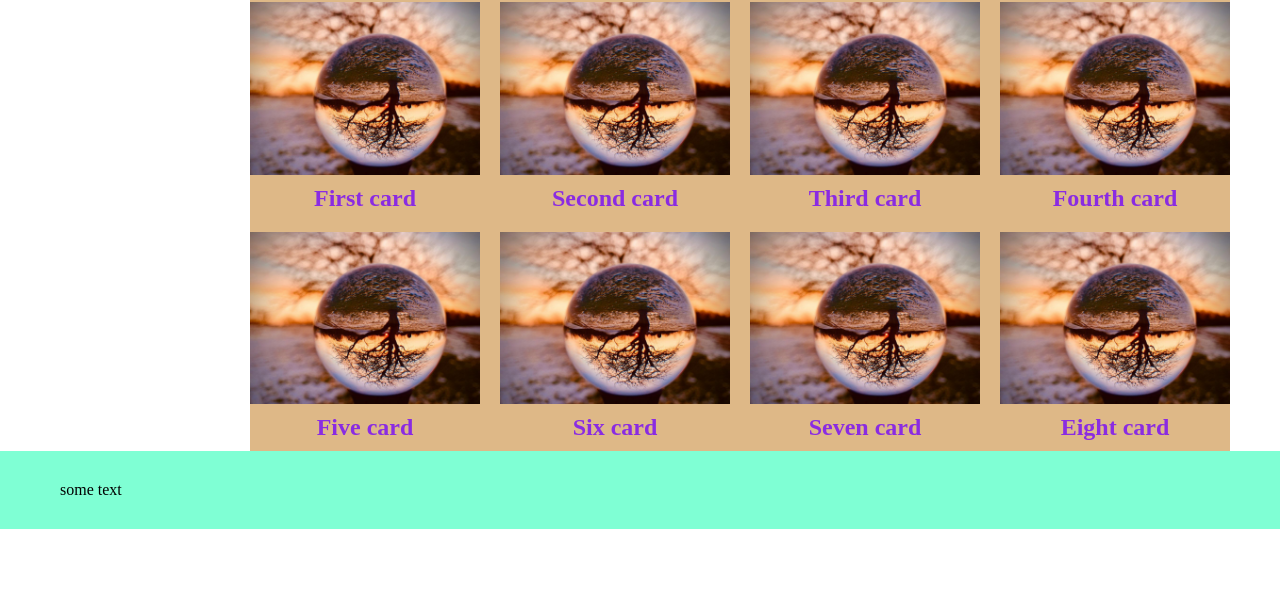
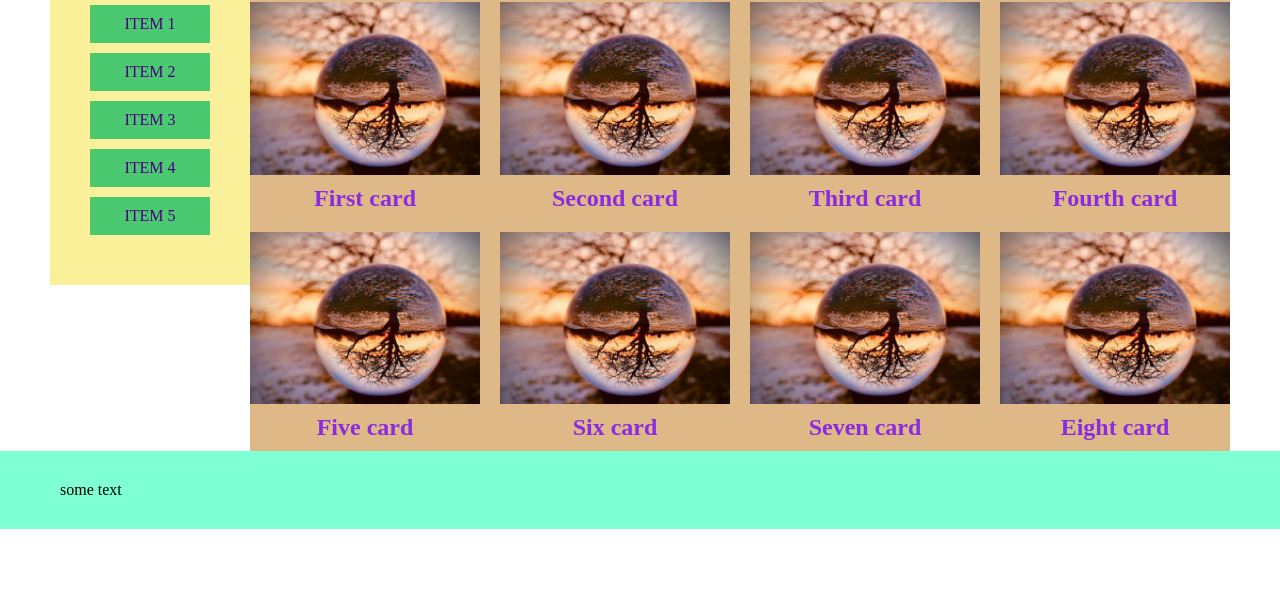
Before and after one commit to M1ndSeeker/close-repo, a plain HTML site: page inline_razmetka/index.html in a window 1280 px wide. Shown: the part 201-800 px from the top of the page. Drawn offline with Linux system fonts and the light colour scheme.

Commit message:
feat: add sidebar navigation

```diff
--- a/inline_razmetka/css/style.css
+++ b/inline_razmetka/css/style.css
@@ -30,6 +30,32 @@ aside, main {
 
 aside {
     width: 200px;
+    background-color:rgb(250, 240, 153)
+}
+
+.sidebar-menu {
+    padding: 40px 30px;
+    list-style: none;
+}
+
+.sidebar-menu li {
+    display: block;
+    margin: 10px;
+}
+
+.sidebar-menu a {
+    display: block;
+    padding: 10px;
+    background-color: rgb(74, 201, 112);
+    color: indigo;
+    text-align: center;
+    text-decoration: none;
+    text-transform: uppercase;
+}
+
+.sidebar-menu a:hover {
+    color: rgb(28, 0, 49);
+    background-color: rgb(4, 146, 47);
 }
 
 main {
--- a/inline_razmetka/index.html
+++ b/inline_razmetka/index.html
@@ -22,7 +22,13 @@
         <div class="container">
             <aside>
                 <div class="sidebar">
-                    sidebar navigation
+                    <ul class="sidebar-menu">
+                        <li><a href="#">item 1</a></li>
+                        <li><a href="#">item 2</a></li>
+                        <li><a href="#">item 3</a></li>
+                        <li><a href="#">item 4</a></li>
+                        <li><a href="#">item 5</a></li>
+                    </ul>
                 </div>
             </aside>
             <main>
```
